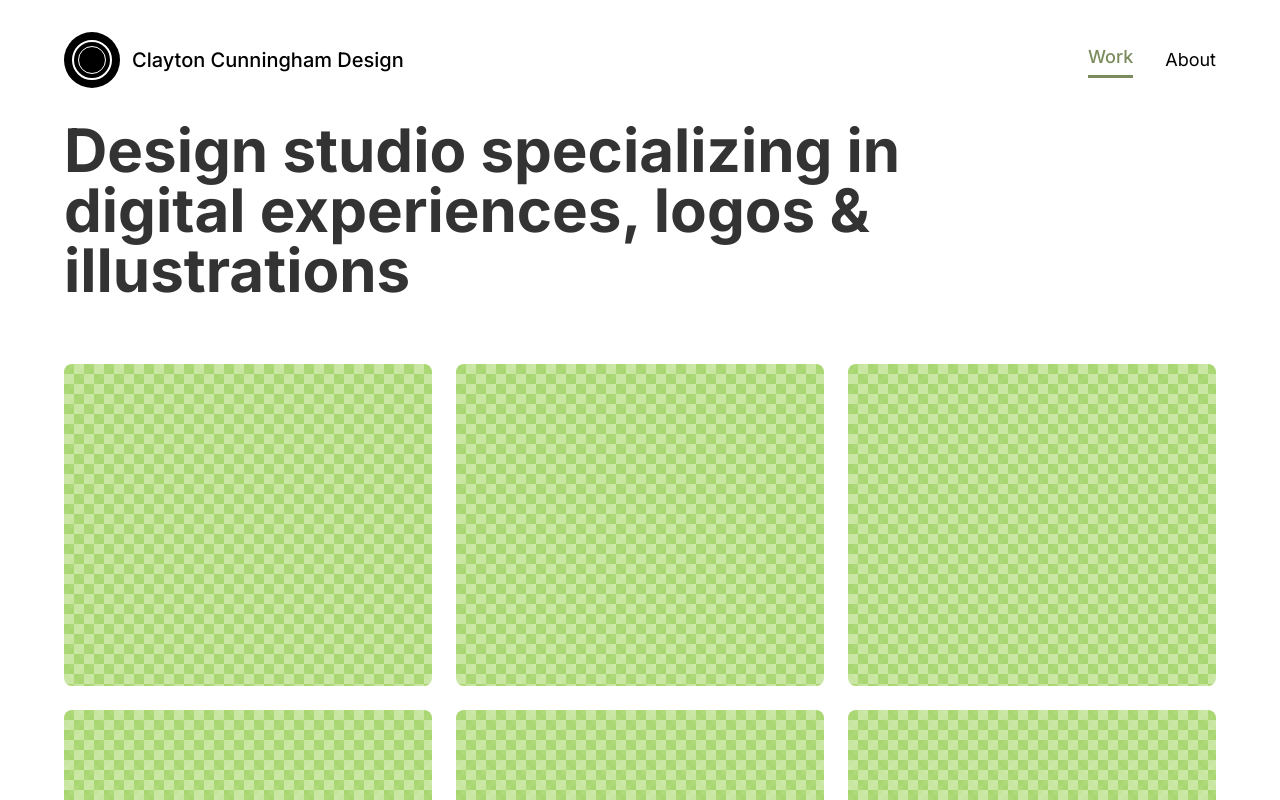
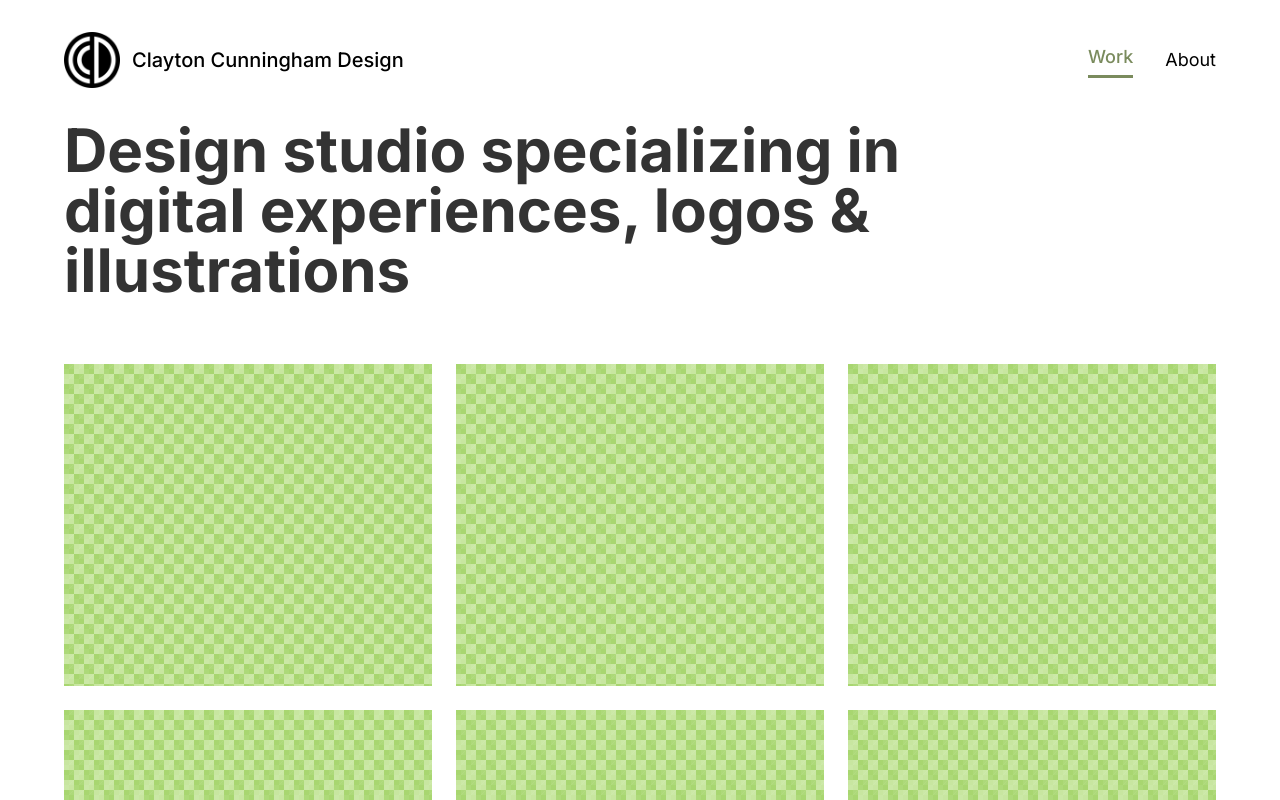
Before and after one commit to wisenug/ccd, a React (Vite) app: page / in a window 1280 px wide. Shown: the top 800 px of the page. Built offline with nearby package versions, Linux system fonts and the light colour scheme.

Commit message:
Fix: Navigation and image styling
- Fixes navigation link alignment.
- Uses the provided image as the logo.
- Removes rounded corners from images.
- Adds hover effect to navigation links.

```diff
--- a/src/components/home/ProjectGrid.tsx
+++ b/src/components/home/ProjectGrid.tsx
@@ -10,7 +10,7 @@ export const ProjectGrid: React.FC = () => {
         {projects.map((_, index) => (
           <div
             key={index}
-            className="aspect-[4/3.5] bg-gradient-to-br from-[#C8E6A0] to-[#A8D670] rounded-lg relative overflow-hidden"
+            className="aspect-[4/3.5] bg-gradient-to-br from-[#C8E6A0] to-[#A8D670] relative overflow-hidden"
             style={{
               backgroundImage: `
                 repeating-conic-gradient(
--- a/src/components/layout/Header.tsx
+++ b/src/components/layout/Header.tsx
@@ -5,10 +5,12 @@ export const Header: React.FC = () => {
   return (
     <header className="flex justify-between items-center py-6 md:py-8">
       <div className="flex items-center gap-3">
-        <div className="w-12 h-12 md:w-14 md:h-14 bg-black rounded-full flex items-center justify-center">
-          <div className="w-8 h-8 md:w-10 md:h-10 border-2 border-white rounded-full relative">
-            <div className="absolute inset-1 border border-white rounded-full"></div>
-          </div>
+        <div className="w-12 h-12 md:w-14 md:h-14">
+          <img
+            src="/lovable-uploads/28304c02-a898-493a-8106-a6fd8dfc087c.png"
+            alt="Clayton Cunningham Design Logo"
+            className="w-full h-full object-contain"
+          />
         </div>
         <h1 className="text-lg md:text-xl font-medium text-black">
           Clayton Cunningham Design
@@ -20,7 +22,7 @@ export const Header: React.FC = () => {
           <div className="text-[#7A8B5D] font-medium text-lg mb-1">Work</div>
           <div className="h-[3px] bg-[#7A8B5D] w-full"></div>
         </div>
-        <div className="text-black font-normal text-lg">About</div>
+        <div className="text-black font-normal text-lg hover:font-bold transition-all duration-200 cursor-pointer">About</div>
       </nav>
     </header>
   );
```
Also changed, not shown: public/lovable-uploads/28304c02-a898-493a-8106-a6fd8dfc087c.png (added).
